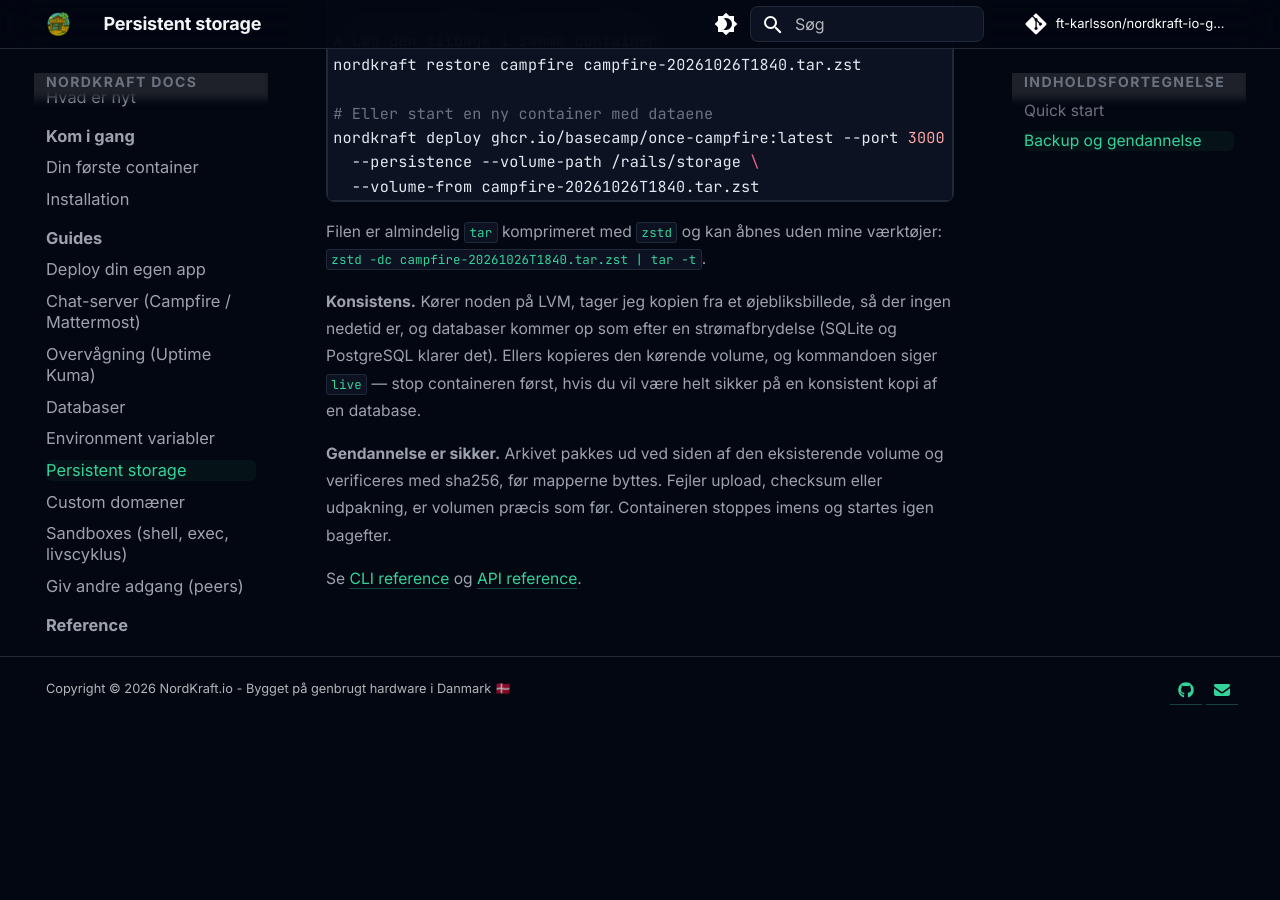
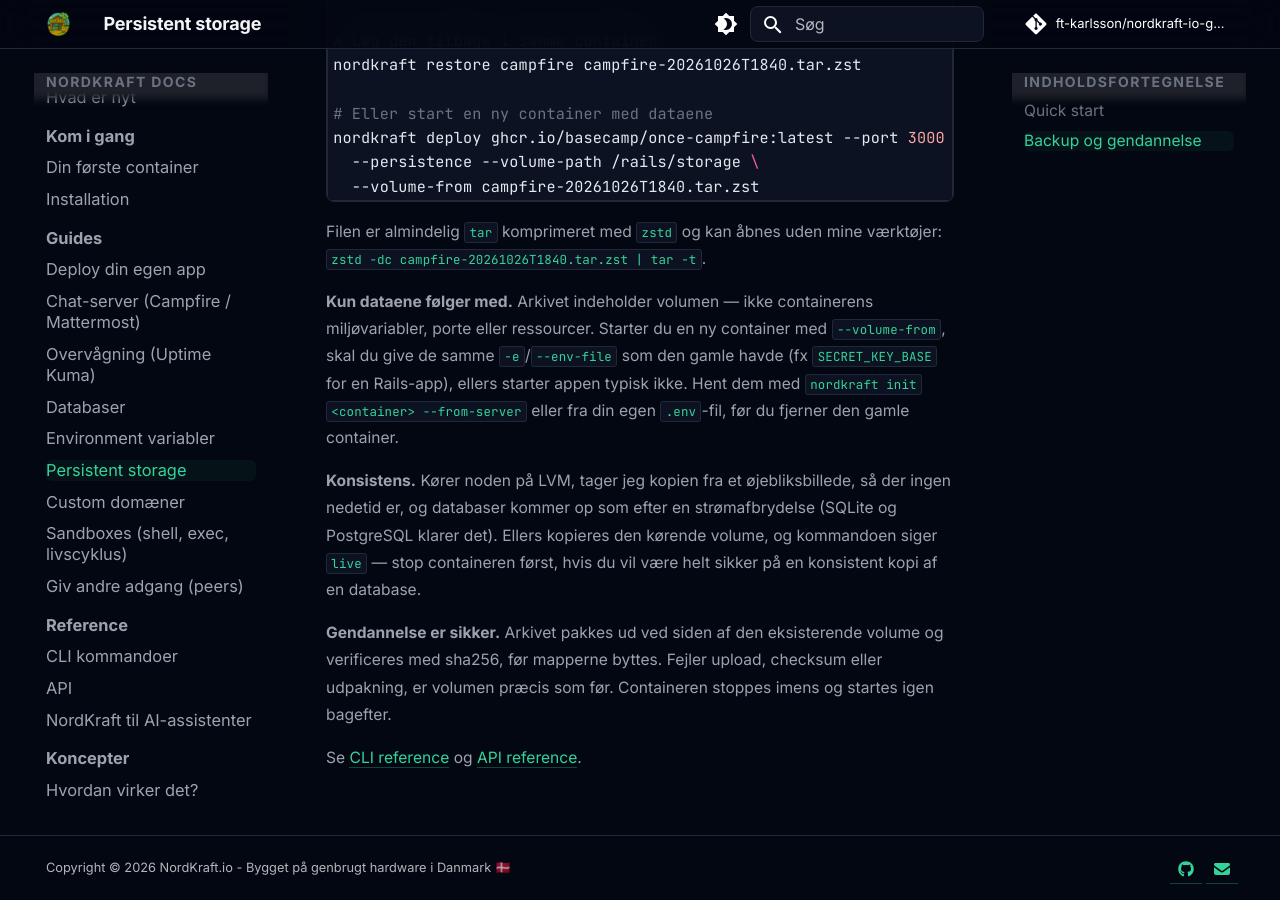
Before and after one commit to ft-karlsson/nordkraft-io-garage-cloud, an MkDocs documentation site: the page built from docs/guides/storage.md, in a window 1280 px wide and 900 px high, scrolled down 861 px. Built offline with MkDocs 1.6.1 and Material for MkDocs 9.7.7, drawn with Linux system fonts in a browser that asks for light colours; comment, search, counter and statistics services are not loaded; before the commit the page ends 1582 px from its top, so only the background shows below that.

Commit message:
Docs: a volume backup carries data only, give the new container its env vars
Co-Authored-By: Claude Fable 5.1 <noreply@anthropic.com>

```diff
--- a/docs/guides/storage.md
+++ b/docs/guides/storage.md
@@ -35,6 +35,12 @@ nordkraft deploy ghcr.io/basecamp/once-campfire:latest --port 3000 \
 Filen er almindelig `tar` komprimeret med `zstd` og kan åbnes uden mine værktøjer:
 `zstd -dc campfire-20261026T1840.tar.zst | tar -t`.
 
+**Kun dataene følger med.** Arkivet indeholder volumen — ikke containerens miljøvariabler,
+porte eller ressourcer. Starter du en ny container med `--volume-from`, skal du give de
+samme `-e`/`--env-file` som den gamle havde (fx `SECRET_KEY_BASE` for en Rails-app), ellers
+starter appen typisk ikke. Hent dem med `nordkraft init <container> --from-server` eller fra
+din egen `.env`-fil, før du fjerner den gamle container.
+
 **Konsistens.** Kører noden på LVM, tager jeg kopien fra et øjebliksbillede, så der ingen
 nedetid er, og databaser kommer op som efter en strømafbrydelse (SQLite og PostgreSQL klarer
 det). Ellers kopieres den kørende volume, og kommandoen siger `live` — stop containeren
```
Also changed, not shown: docs/reference/cli.md (+3 -1 lines), docs/reference/llm.md (+1 -0 lines).
